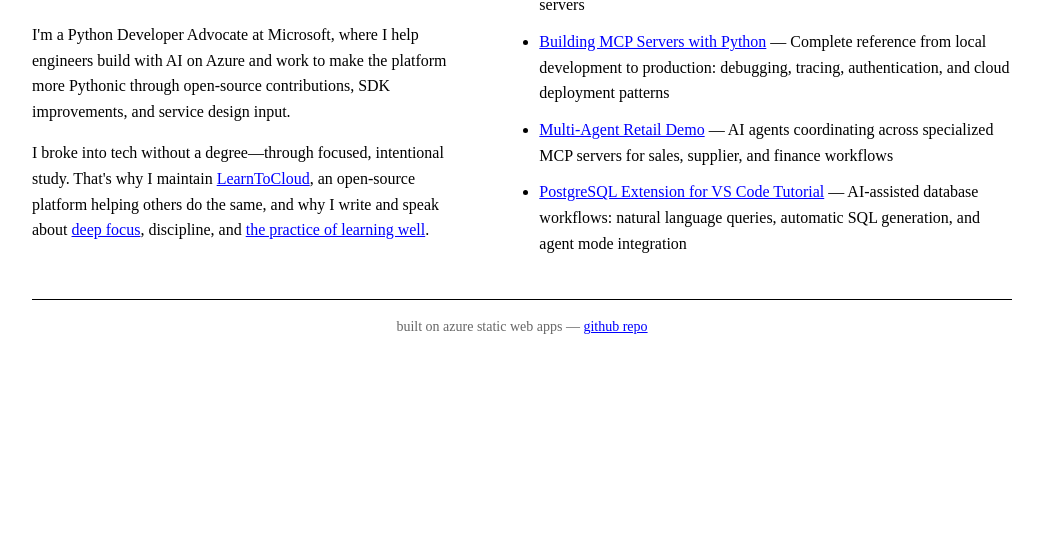
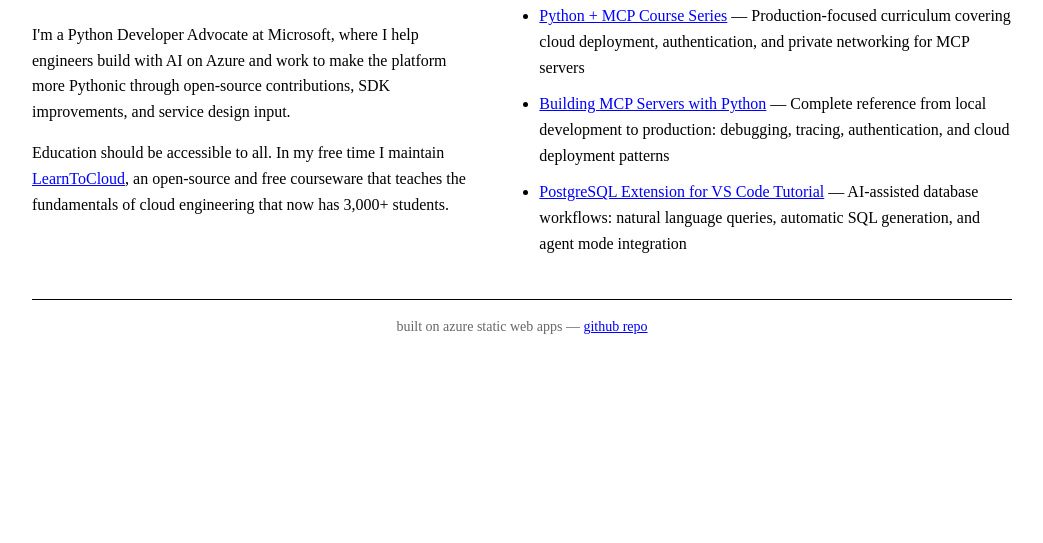
Before and after one commit to madebygps/simple-gps, a plain HTML site: page src/index.html in a window 1280 px wide. Shown: the part 257-800 px from the top of the page, without its empty margins (118-1161 px from the left). Drawn offline with Linux system fonts and the light colour scheme.

Commit message:
link update

```diff
--- a/src/index.html
+++ b/src/index.html
@@ -180,22 +180,19 @@
                 through open-source contributions,
                 SDK improvements, and service design input.</p>
 
-                <p>I broke into tech without a degree—through
-                focused, intentional study.
-                That's why I maintain <a href="https://learntocloud.guide"
+                <p>Education should be accessible to all. In my free time I maintain <a href="https://learntocloud.guide"
                 target="_blank" rel="noopener noreferrer">LearnToCloud</a>,
-                an open-source platform helping others do the same,
-                and why I write and speak about
-                <a href="https://madebygps.substack.com/p/my-weekly-screen-time-is-41-minutes" target="_blank" rel="noopener noreferrer">deep focus</a>, discipline, and <a href="https://www.youtube.com/watch?v=88hnhRmpPZs" target="_blank" rel="noopener noreferrer">the practice of learning well</a>.</p>
+                an open-source and free courseware that teaches the fundamentals of cloud engineering
+                that now has 3,000+ students.</p>
             </section>
 
             <section class="work">
                 <h2>AI & Developer Education</h2>
                 <ul>
+                    <li>Python + Agents Course Series — 6-session series focused on building agents with the Microsoft Agent Framework</li>
                     <li><a href="http://aka.ms/pythonia/recursos" target="_blank" rel="noopener noreferrer">Python + AI Course Series</a> — 9-session curriculum covering LLMs, RAG architectures, AI agents, and the Model Context Protocol (MCP)</li>
                     <li><a href="https://aka.ms/pythonmcp/recursos" target="_blank" rel="noopener noreferrer">Python + MCP Course Series</a> — Production-focused curriculum covering cloud deployment, authentication, and private networking for MCP servers</li>
                     <li><a href="https://github.com/Azure-Samples/python-mcp-demos" target="_blank" rel="noopener noreferrer">Building MCP Servers with Python</a> — Complete reference from local development to production: debugging, tracing, authentication, and cloud deployment patterns</li>
-                    <li><a href="https://github.com/madebygps/Ignite-Zava-MCP-Server-and-PostgreSQL-Sample/tree/aspire" target="_blank" rel="noopener noreferrer">Multi-Agent Retail Demo</a> — AI agents coordinating across specialized MCP servers for sales, supplier, and finance workflows</li>
                     <li><a href="https://youtu.be/d_wpn8wW2sw?feature=shared" target="_blank" rel="noopener noreferrer">PostgreSQL Extension for VS Code Tutorial</a> — AI-assisted database workflows: natural language queries, automatic SQL generation, and agent mode integration</li>
                 </ul>
             </section>
```
